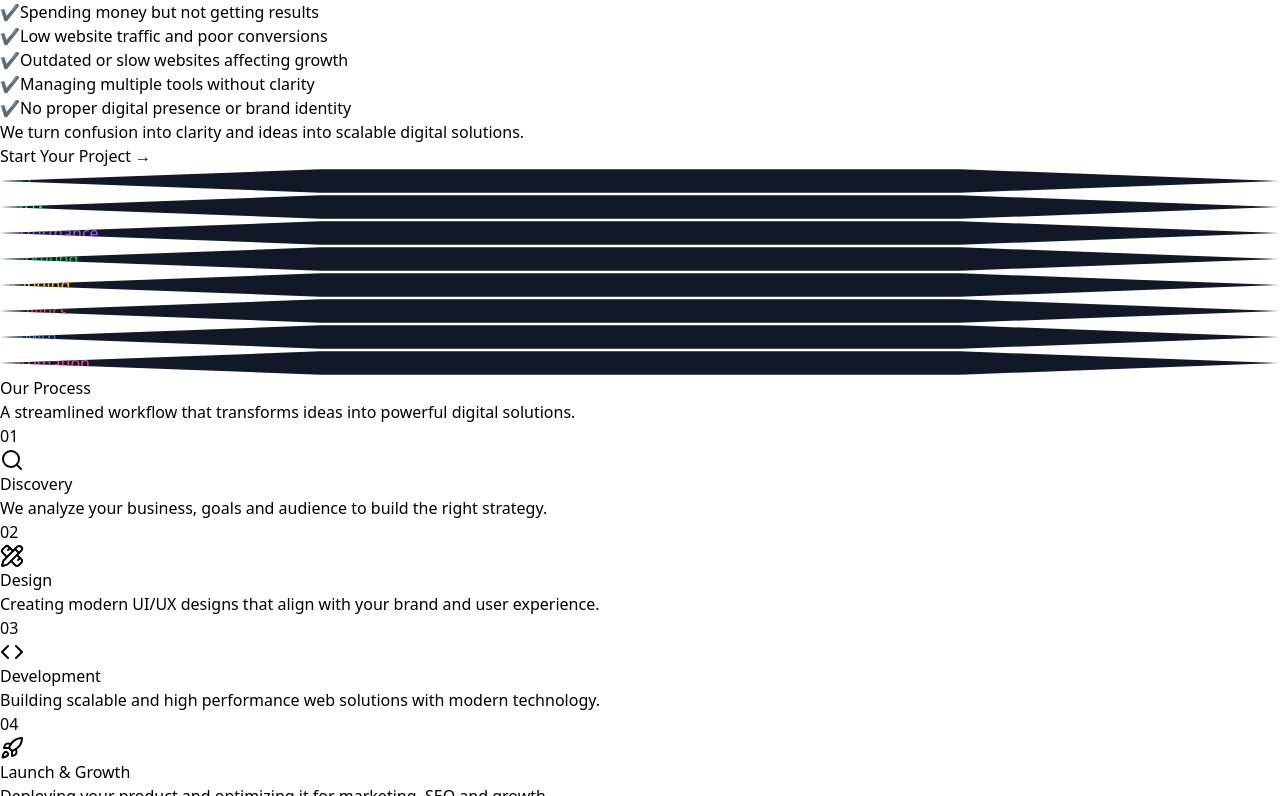
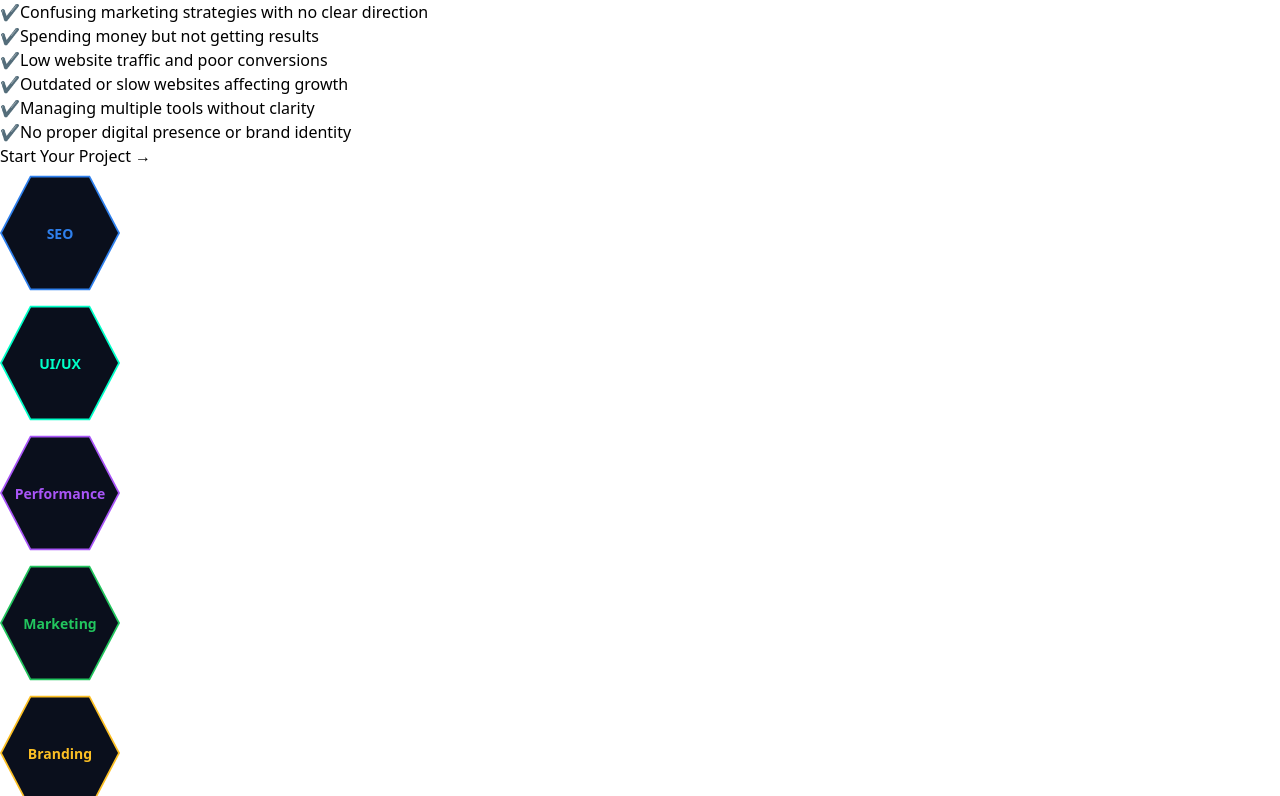
Before and after one commit to furonex/Furonex, a React (Vite) app: page / in a window 1280 px wide. Shown: the part 1884-2680 px from the top of the page. Built offline with nearby package versions, Linux system fonts and the light colour scheme.

Commit message:
fixed 404 and whychooseus

```diff
--- a/src/components/sections/WhyChooseUs.jsx
+++ b/src/components/sections/WhyChooseUs.jsx
@@ -3,7 +3,6 @@ import { useMemo } from "react";
 
 const WhyChooseUs = () => {
 
-  // ⭐ STATIC STARS (no jumping issue)
   const stars = useMemo(() => {
     return Array.from({ length: 15 }).map(() => ({
       top: `${Math.random() * 100}%`,
@@ -32,16 +31,15 @@ const WhyChooseUs = () => {
     "Automation",
   ];
 
-  // 🎨 Controlled Color Palette (Brand Safe)
   const hexColors = [
-    { glow: "rgba(47,128,237,0.6)", text: "#2F80ED" }, // Blue
-    { glow: "rgba(0,255,200,0.6)", text: "#00FFC8" },  // Cyan
-    { glow: "rgba(168,85,247,0.6)", text: "#A855F7" }, // Purple
-    { glow: "rgba(34,197,94,0.6)", text: "#22C55E" },  // Green
-    { glow: "rgba(251,191,36,0.6)", text: "#FBBF24" }, // Yellow
-    { glow: "rgba(239,68,68,0.6)", text: "#EF4444" },  // Red
-    { glow: "rgba(59,130,246,0.6)", text: "#3B82F6" }, // Light Blue
-    { glow: "rgba(236,72,153,0.6)", text: "#EC4899" }, // Pink
+    "#2F80ED",
+    "#00FFC8",
+    "#A855F7",
+    "#22C55E",
+    "#FBBF24",
+    "#EF4444",
+    "#3B82F6",
+    "#EC4899",
   ];
 
   return (
@@ -58,9 +56,9 @@ const WhyChooseUs = () => {
         />
       ))}
 
-      <div className="max-w-7xl mx-auto grid md:grid-cols-2 gap-16 items-center relative z-10">
+      <div className="max-w-7xl pl-5 mx-auto grid md:grid-cols-2 gap-16 items-center relative z-10">
 
-        {/* 🔥 LEFT SIDE */}
+        {/* LEFT */}
         <motion.div
           initial={{ opacity: 0, x: -60 }}
           whileInView={{ opacity: 1, x: 0 }}
@@ -72,6 +70,7 @@ const WhyChooseUs = () => {
 
           <p className="text-gray-400 mb-6">
             We don’t follow trends — we build strategies that actually work.
+            <br />
             Our solutions are designed based on real business growth, not guesswork.
           </p>
 
@@ -88,56 +87,48 @@ const WhyChooseUs = () => {
             ))}
           </ul>
 
-          <p className="text-gray-500 text-sm mb-6">
-            We turn confusion into clarity and ideas into scalable digital solutions.
-          </p>
-
           <button className="bg-[#2F80ED] hover:bg-blue-600 px-6 py-3 rounded-lg font-semibold transition">
             Start Your Project →
           </button>
         </motion.div>
 
-        {/* 🚀 RIGHT SIDE (HEX GRID) */}
+        {/* RIGHT HEX GRID */}
         <motion.div
           initial={{ opacity: 0, x: 60 }}
           whileInView={{ opacity: 1, x: 0 }}
           transition={{ duration: 0.8 }}
           className="flex justify-center items-center"
         >
-          <div className="grid grid-cols-3 gap-5">
+          <div className="grid grid-cols-3 gap-6">
 
             {hexItems.map((item, index) => {
               const color = hexColors[index % hexColors.length];
 
               return (
-                <motion.div
-                  key={index}
-                  whileHover={{
-                    scale: 1.12,
-                    boxShadow: `0 0 40px ${color.glow}`,
-                  }}
-                  className={`
-                    relative
-                    w-24 h-24 md:w-28 md:h-28
-                    flex items-center justify-center
-                    text-center text-xs md:text-sm
-                    font-semibold
-                    clip-hex
-                    transition-all duration-300
-                    ${index % 3 === 1 ? "mt-6" : ""}  // honeycomb offset
-                  `}
-                  style={{
-                    backgroundColor: "#111827",
-                    border: `1px solid ${color.text}40`,
-                    color: color.text,
-                    boxShadow: `0 0 25px ${color.glow}`,
-                  }}
-                >
-                  {/* ✨ Glass overlay */}
-                  <div className="absolute inset-0 bg-gradient-to-br from-white/5 to-transparent pointer-events-none" />
-
-                  {item}
-                </motion.div>
+               <motion.div
+  key={index}
+  initial="rest"
+  whileHover="hover"
+  animate="rest"
+  style={{ "--hex-color": color }}
+  className={`hex-wrapper ${index % 3 === 1 ? "mt-6" : ""}`}
+  variants={{
+    rest: { filter: "none" },
+    hover: {
+      filter: `drop-shadow(0 0 12px ${color}) drop-shadow(0 0 24px ${color})`,
+    },
+  }}
+>
+  <motion.div
+    className="hex-inner"
+    variants={{
+      rest: { scale: 1 },
+      hover: { scale: 1.1, y: -5 },
+    }}
+  >
+    <span>{item}</span>
+  </motion.div>
+</motion.div>
               );
             })}
 
--- a/src/index.css
+++ b/src/index.css
@@ -15,10 +15,63 @@
   border: 1px solid #ccc;
   outline: none;
 }
-.clip-hex {
+
+
+.hex-wrapper {
+  width: 120px;
+  height: 130px;
+  display: flex;
+  align-items: center;
+  justify-content: center;
+}
+
+/* OUTER HEX (border layer) */
+.hex-inner {
+  width: 100%;
+  height: 100%;
+  position: relative;
+
+  display: flex;
+  align-items: center;
+  justify-content: center;
+
+  color: var(--hex-color);
+  font-weight: 600;
+  font-size: 14px;
+
+  background: var(--hex-color);
+
   clip-path: polygon(
-    25% 5%, 75% 5%,
-    100% 50%, 75% 95%,
-    25% 95%, 0% 50%
+    25% 6%,
+    75% 6%,
+    100% 50%,
+    75% 94%,
+    25% 94%,
+    0% 50%
   );
+
+  z-index: 1; /* base */
 }
+
+/* INNER CUT (background layer) */
+.hex-inner::after {
+  content: "";
+  position: absolute;
+  inset: 2px;
+
+  background: #0A0F1C;
+
+  clip-path: inherit;
+
+  z-index: 1; /* BELOW TEXT */
+}
+
+/* ✅ TEXT ABOVE EVERYTHING */
+.hex-inner {
+  z-index: 2;
+}
+
+.hex-inner span {
+  position: relative;
+  z-index: 3;
+}
```
